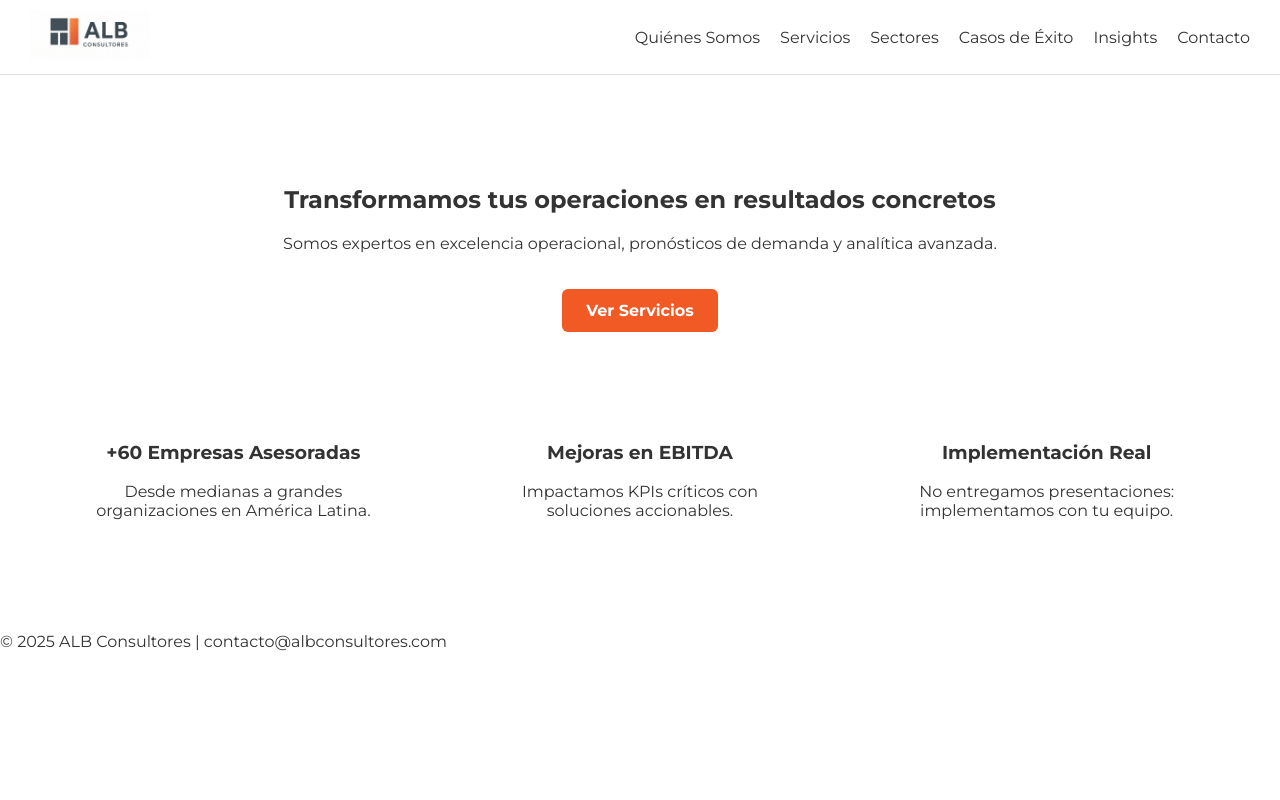
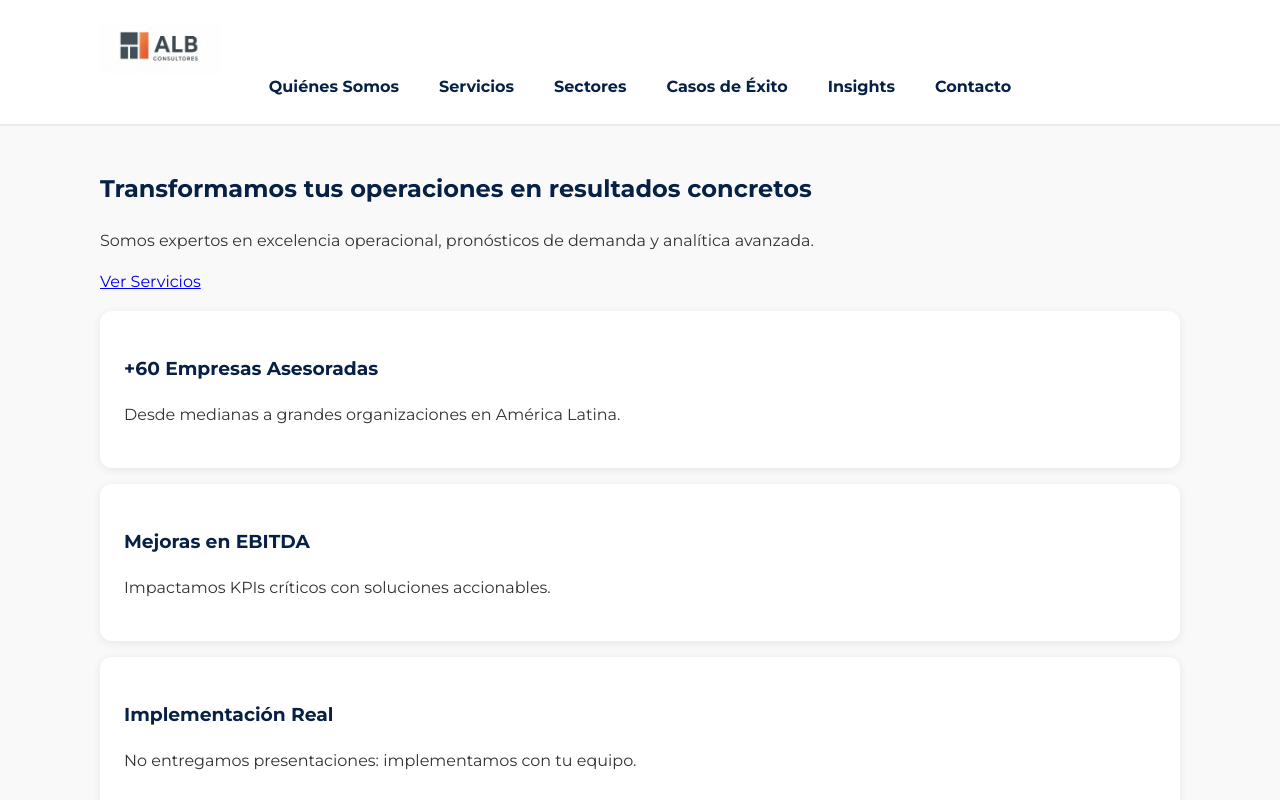
Before and after one commit to Jmanasevich/albconsultores-web, a plain HTML site: page index.html in a window 1280 px wide. Shown: the top 800 px of the page. Drawn offline with Linux system fonts and the light colour scheme.

Commit message:
Update styles.css

````diff
--- a/styles.css
+++ b/styles.css
@@ -2,66 +2,122 @@ body {
   font-family: 'Montserrat', sans-serif;
   margin: 0;
   padding: 0;
+  background: #f9f9f9;
   color: #333;
+  line-height: 1.6;
 }
 
-header {
-  background: #fff;
-  border-bottom: 1px solid #ddd;
-  padding: 10px 0;
+.container {
+  max-width: 1080px;
+  margin: 0 auto;
+  padding: 1.5rem;
 }
 
-header .container {
+h1, h2, h3 {
+  color: #072146;
+}
+
+/* === NAVBAR === */
+header {
+  background-color: #ffffff;
+  border-bottom: 2px solid #eaeaea;
+}
+nav ul {
+  list-style: none;
   display: flex;
-  justify-content: space-between;
-  align-items: center;
-  padding: 0 30px;
+  flex-wrap: wrap;
+  justify-content: center;
+  padding: 0;
+  margin: 0;
+}
+nav li {
+  margin: 0 10px;
+}
+nav a {
+  text-decoration: none;
+  color: #072146;
+  font-weight: 600;
+  padding: 10px;
+}
+nav a.active,
+nav a:hover {
+  color: #00A3E0;
+  border-bottom: 2px solid #00A3E0;
 }
 
 .logo {
   height: 50px;
+  vertical-align: middle;
 }
 
-nav ul {
-  list-style: none;
-  display: flex;
-  gap: 20px;
-  margin: 0;
+/* === FOOTER === */
+footer {
+  background-color: #072146;
+  color: #fff;
+  text-align: center;
+  padding: 1rem 0;
+  font-size: 0.9rem;
 }
 
-nav a {
-  text-decoration: none;
-  color: #333;
-  font-weight: 500;
+/* === CARDS === */
+.card {
+  background-color: #fff;
+  border-radius: 12px;
+  padding: 1.5rem;
+  margin: 1rem 0;
+  box-shadow: 0 2px 10px rgba(0,0,0,0.08);
+  transition: transform 0.2s;
+}
+.card:hover {
+  transform: scale(1.02);
 }
 
-main.container {
-  padding: 40px 30px;
+.servicios-grid,
+.sectores-grid,
+.casos-grid,
+.blog-grid {
+  display: grid;
+  grid-template-columns: repeat(auto-fit, minmax(260px, 1fr));
+  gap: 1.5rem;
+  margin-top: 2rem;
 }
 
-.hero {
-  text-align: center;
-  padding: 50px 20px;
+/* === FORMULARIO === */
+form input,
+form textarea {
+  width: 100%;
+  padding: 10px;
+  margin-bottom: 1rem;
+  border: 1px solid #ccc;
+  border-radius: 6px;
+  font-size: 1rem;
 }
 
-.cta-button {
-  display: inline-block;
-  padding: 12px 24px;
-  margin-top: 20px;
-  background: #f15a24;
+form button {
+  background-color: #00A3E0;
   color: white;
-  text-decoration: none;
-  font-weight: bold;
+  border: none;
+  padding: 12px 20px;
+  font-size: 1rem;
+  cursor: pointer;
   border-radius: 6px;
 }
 
-.highlights {
-  display: flex;
-  justify-content: space-around;
-  padding: 40px 0;
+form button:hover {
+  background-color: #007bb5;
 }
 
-.card {
-  max-width: 300px;
-  text-align: center;
+.info-contacto {
+  margin-top: 2rem;
+  font-size: 1rem;
 }
+
+@media (max-width: 768px) {
+  nav ul {
+    flex-direction: column;
+  }
+  nav li {
+    margin: 8px 0;
+  }
+}
+```
````
